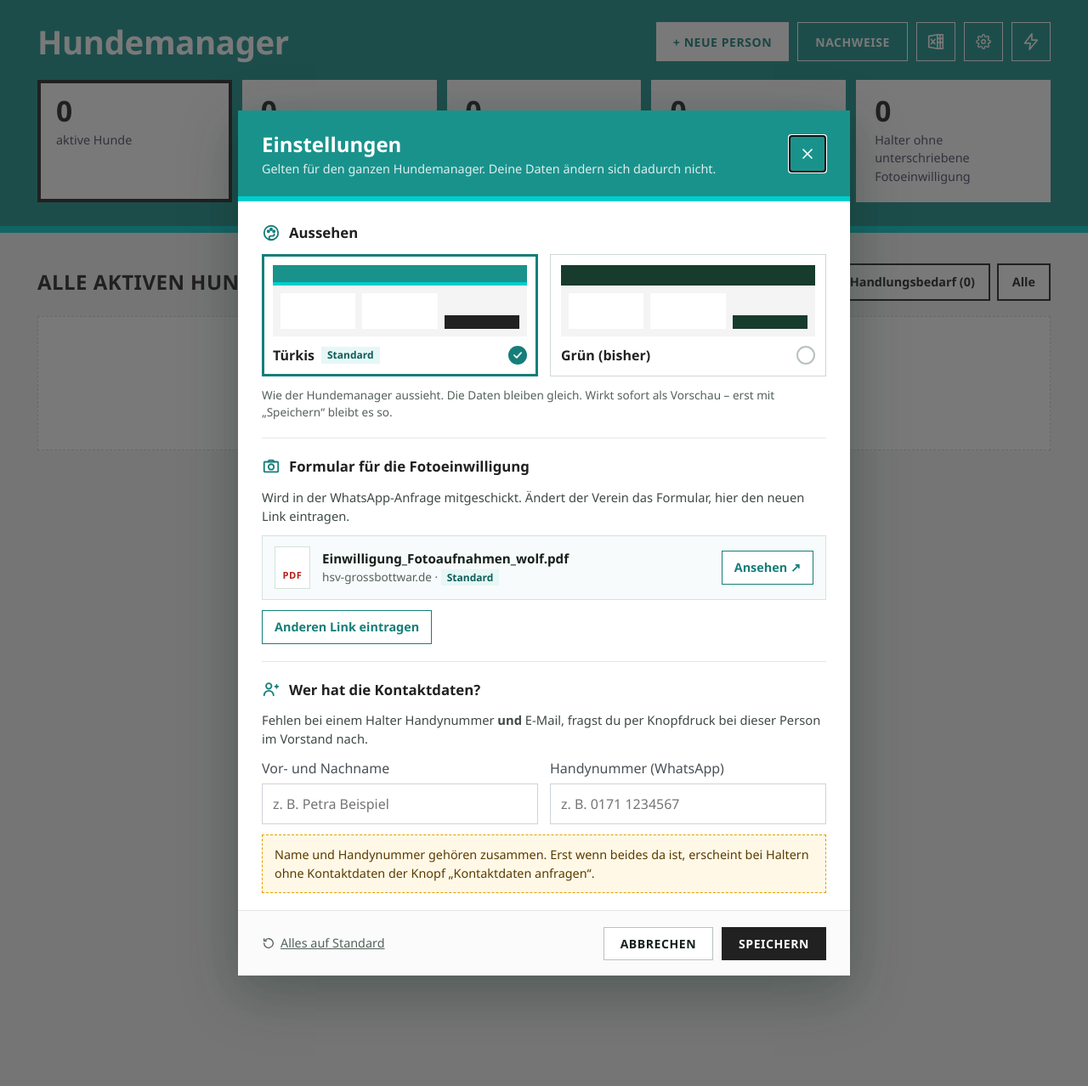
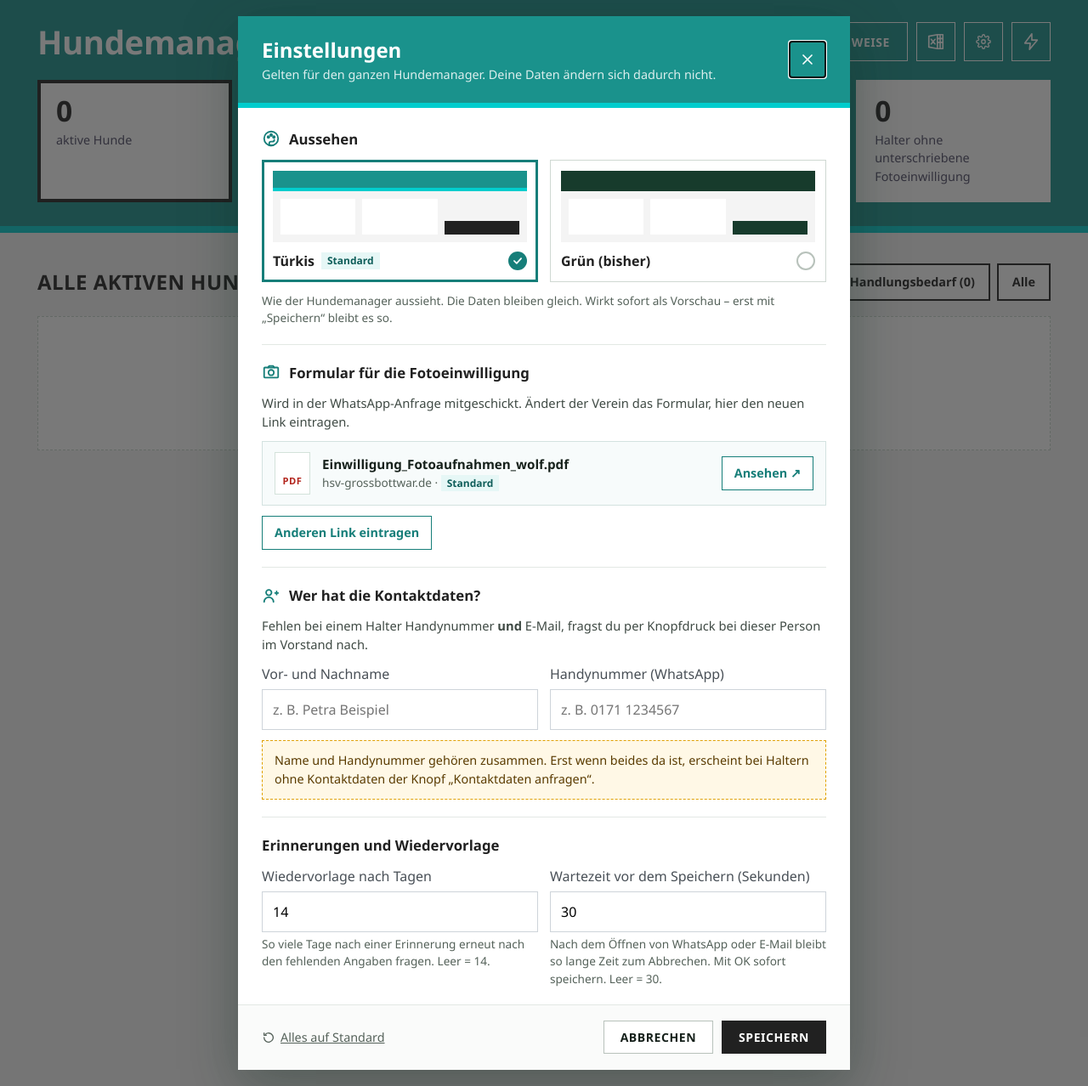
Before and after one commit to kai-osthoff/hundemanager, a Flask app: page / in a window 1280 px wide, after a click on "Einstellungen". Shown: the whole page at 85% size. Run offline with Flask 3, Linux system fonts and the light colour scheme; data that the repository does not hold is empty.

Commit message:
Wiedervorlage nach Erinnerungen mit abbrechbarem Countdown speichern

```diff
--- a/app.py
+++ b/app.py
@@ -1,7 +1,7 @@
 # app.py - Hauptanwendung
 from flask import Flask, render_template, request, redirect, url_for, flash, send_file, jsonify
 from flask_sqlalchemy import SQLAlchemy
-from datetime import datetime, date
+from datetime import datetime, date, timedelta
 from dateutil.relativedelta import relativedelta
 import io
 import json
@@ -16,7 +16,7 @@ import urllib.parse
 import traceback
 import openpyxl
 from openpyxl.styles import Font, PatternFill, Alignment, Border, Side
-from sqlalchemy import func, inspect, text #NEU
+from sqlalchemy import event, func, inspect, text #NEU
 import backup
 import bilder
 import mailto
@@ -127,6 +127,7 @@ class Hund(db.Model):
     gueltig_bbpi = db.Column(db.Date, nullable=True)
     gueltig_t = db.Column(db.Date, nullable=True)
     haftpflicht_gueltig = db.Column(db.Boolean, default=False)  # alte Ja/Nein-Angabe ohne Nachweis
+    wiedervorlage_am = db.Column(db.Date, nullable=True)
     bemerkung = db.Column(db.Text, nullable=True)
     person_id = db.Column(db.Integer, db.ForeignKey('person.id'), nullable=False)
     nachweise = db.relationship('Nachweis', backref='hund', lazy=True,
@@ -268,6 +269,20 @@ class Einstellung(db.Model):
 
 # Bekannte Einstellungen mit Standardwert - neue Einstellung = Eintrag hier
 EINSTELLUNGEN = {
+    'wiedervorlage_tage': {
+        'name': 'Wiedervorlage nach Tagen',
+        'hilfe': 'So viele Tage nach einer Erinnerung erneut nach den fehlenden Angaben fragen.',
+        'standard': '14',
+        'art': 'zahl',
+        'maximum': 3650,
+    },
+    'wiedervorlage_wartezeit': {
+        'name': 'Wartezeit vor dem Speichern (Sekunden)',
+        'hilfe': 'Nach dem Öffnen von WhatsApp oder E-Mail bleibt so lange Zeit zum Abbrechen. Mit OK sofort speichern.',
+        'standard': '30',
+        'art': 'zahl',
+        'maximum': 3600,
+    },
     'fotoeinwilligung_link': {
         'name': 'Link zum Formular „Einwilligung zu Fotoaufnahmen“',
         'hilfe': 'Wird in der WhatsApp-Anfrage mitgeschickt. Ändert der Verein das Formular, '
@@ -433,11 +448,33 @@ def hund_ansicht(hund):
         'gesamt': gesamt,
         'gesamt_text': GESAMT_TEXT[gesamt],
         'nachfragen': nachfragen,
+        'wiedervorlage_faellig': bool(hund.wiedervorlage_am and hund.wiedervorlage_am <= heute),
         'whatsapp_nachfrage': whatsapp_nachfrage,
         'email_nachfrage': email_nachfrage,
         'impf_nachfrage': impf_nachfrage(hund, impfungen),
         'impf_mail': impf_nachfrage(hund, impfungen, 'email'),
     }
+
+
+@event.listens_for(db.session.session_factory, 'before_commit')
+def erledigte_wiedervorlagen_entfernen(session):
+    # Erst Angaben/Nachweise speichern, damit auch neue Dokumente berücksichtigt werden.
+    session.flush()
+    for hund in session.query(Hund).filter(Hund.wiedervorlage_am.isnot(None)).all():
+        if not hund_ansicht(hund)['nachfragen']:
+            hund.wiedervorlage_am = None
+
+
+@app.route('/hund/<int:hund_id>/wiedervorlage', methods=['POST'])
+def wiedervorlage_speichern(hund_id):
+    hund = db.get_or_404(Hund, hund_id)
+    if hund_ansicht(hund)['nachfragen']:
+        hund.wiedervorlage_am = date.today() + timedelta(days=int(einstellung('wiedervorlage_tage')))
+    else:
+        hund.wiedervorlage_am = None
+    db.session.commit()
+    return jsonify(datum=format_datum(hund.wiedervorlage_am) if hund.wiedervorlage_am else None,
+                   faellig=bool(hund.wiedervorlage_am and hund.wiedervorlage_am <= date.today()))
 
 
 def impf_punkte(impfungen):
@@ -513,7 +550,7 @@ def index():
     for person in (alle_personen if ansicht == 'alle' else aktive):
         hunde = [hund_ansicht(h) for h in sorted(person.hunde, key=lambda h: h.name.lower())]
         if ansicht == 'handlungsbedarf':
-            hunde = [h for h in hunde if h['gesamt'] != 'ok']
+            hunde = [h for h in hunde if h['gesamt'] != 'ok' or h['wiedervorlage_faellig']]
             if not hunde:
                 continue
         if filter_:
@@ -530,7 +567,7 @@ def index():
         'bald': impf_stati.count('bald-ablaufend'),
         'abgelaufen': impf_stati.count('abgelaufen'),
         'ohne_haftpflicht': sum(1 for h in aktive_hunde if h['haftpflicht'] not in ('gueltig', 'bald-ablaufend')),
-        'handlungsbedarf': sum(1 for h in aktive_hunde if h['gesamt'] != 'ok'),
+        'handlungsbedarf': sum(1 for h in aktive_hunde if h['gesamt'] != 'ok' or h['wiedervorlage_faellig']),
         'ohne_fotoeinwilligung': sum(1 for p in aktive if p.foto_status in ('fehlt', 'ohne-nachweis')),
     }
 
@@ -1092,6 +1129,10 @@ def _einstellung_pruefen(schluessel, wert):
                f'oder +49 171 1234567 eingeben.'
     if EINSTELLUNGEN[schluessel]['art'] == 'auswahl' and wert and wert not in EINSTELLUNGEN[schluessel]['optionen']:
         return f'{EINSTELLUNGEN[schluessel]["name"]}: bitte einen Eintrag aus der Liste wählen.'
+    info = EINSTELLUNGEN[schluessel]
+    if info['art'] == 'zahl' and wert:
+        if not re.fullmatch(r'[0-9]+', wert) or not 1 <= int(wert) <= info['maximum']:
+            return f'{info["name"]}: bitte eine ganze Zahl zwischen 1 und {info["maximum"]} eingeben.'
     return None
 
 
--- /dev/null
+++ b/static/wiedervorlage.js
@@ -0,0 +1,91 @@
+// Frist auch nach Seitenwechsel/Neuladen fortsetzen; die App bestätigt keinen Versand.
+(() => {
+    const config = document.getElementById('wiedervorlage-config');
+    const wartezeit = Number(config.dataset.wartezeit);
+    const schluessel = 'hundemanager-wiedervorlagen';
+    const offen = JSON.parse(sessionStorage.getItem(schluessel) || '{}');
+    const speichernStatus = () => sessionStorage.setItem(schluessel, JSON.stringify(offen));
+    const laufend = new Set();
+    const karten = new Map(Array.from(document.querySelectorAll('[data-wiedervorlage]'))
+        .map(karte => [karte.dataset.wiedervorlage, karte]));
+
+    async function speichern(id) {
+        if (!offen[id] || laufend.has(id)) return;
+        laufend.add(id);
+        const karte = karten.get(id);
+        if (karte) {
+            karte.querySelector('[data-wiedervorlage-countdown]').hidden = true;
+            karte.querySelector('[data-wiedervorlage-status]').textContent = 'Wiedervorlage wird gespeichert …';
+        }
+        try {
+            const antwort = await fetch(offen[id].url, {method: 'POST'});
+            if (!antwort.ok) throw new Error('Speichern fehlgeschlagen');
+            const ergebnis = await antwort.json();
+            delete offen[id];
+            speichernStatus();
+            if (karte) {
+                const status = karte.querySelector('[data-wiedervorlage-status]');
+                status.textContent = ergebnis.datum
+                    ? `${ergebnis.faellig ? 'Wiedervorlage fällig seit' : 'Wiedervorlage am'} ${ergebnis.datum}`
+                    : 'Alles erledigt – keine Wiedervorlage nötig.';
+                status.className = ergebnis.faellig ? 'status-cell status-abgelaufen' : '';
+            }
+        } catch (fehler) {
+            // Keine stille Wiederholung: Saskia entscheidet mit OK über einen neuen Versuch.
+            offen[id].fehler = true;
+            speichernStatus();
+            if (karte) {
+                karte.querySelector('[data-wiedervorlage-countdown]').hidden = false;
+                karte.querySelector('[data-wiedervorlage-text]').textContent = 'Speichern fehlgeschlagen. Mit OK erneut versuchen.';
+                karte.querySelector('[data-wiedervorlage-status]').textContent = '';
+            }
+        } finally {
+            laufend.delete(id);
+        }
+    }
+
+    function aktualisieren() {
+        for (const [id, eintrag] of Object.entries(offen)) {
+            if (laufend.has(id)) continue;
+            const karte = karten.get(id);
+            if (eintrag.fehler) {
+                if (karte) {
+                    karte.querySelector('[data-wiedervorlage-countdown]').hidden = false;
+                    karte.querySelector('[data-wiedervorlage-text]').textContent = 'Speichern fehlgeschlagen. Mit OK erneut versuchen.';
+                }
+                continue;
+            }
+            const rest = Math.max(0, eintrag.ende - Date.now());
+            if (karte) {
+                karte.querySelector('[data-wiedervorlage-countdown]').hidden = false;
+                karte.querySelector('[data-wiedervorlage-text]').textContent = `Wiedervorlage wird in ${Math.ceil(rest / 1000)} Sekunden gespeichert …`;
+                const balken = karte.querySelector('[data-wiedervorlage-balken]');
+                balken.max = eintrag.dauer;
+                balken.value = rest;
+            }
+            if (rest === 0) speichern(id);
+        }
+    }
+
+    for (const [id, karte] of karten) {
+        karte.querySelector('[data-wiedervorlage-abbrechen]').addEventListener('click', () => {
+            if (laufend.has(id)) return;
+            delete offen[id];
+            speichernStatus();
+            karte.querySelector('[data-wiedervorlage-countdown]').hidden = true;
+        });
+        karte.querySelector('[data-wiedervorlage-ok]').addEventListener('click', () => speichern(id));
+    }
+    document.querySelectorAll('[data-wiedervorlage-link]').forEach(link => {
+        link.addEventListener('click', () => {
+            const id = link.dataset.wiedervorlageLink;
+            const karte = karten.get(id);
+            if (laufend.has(id)) return;
+            offen[id] = {ende: Date.now() + wartezeit * 1000, dauer: wartezeit * 1000, url: karte.dataset.url};
+            speichernStatus();
+            aktualisieren();
+        });
+    });
+    aktualisieren();
+    setInterval(aktualisieren, 200);
+})();
--- a/templates/_einstellungen_formular.html
+++ b/templates/_einstellungen_formular.html
@@ -95,6 +95,22 @@
         </div>
     </section>
 
+    <section class="einst-abschnitt">
+        <h3>Erinnerungen und Wiedervorlage</h3>
+        <div class="einst-zweispaltig">
+            {% for schluessel in ('wiedervorlage_tage', 'wiedervorlage_wartezeit') %}
+            {% set info = einstellungen_info[schluessel] %}
+            <div class="form-group">
+                <label for="einstellung-{{ schluessel }}">{{ info.name }}</label>
+                <input type="number" id="einstellung-{{ schluessel }}" name="{{ schluessel }}"
+                       value="{{ werte[schluessel] }}" min="1" max="{{ info.maximum }}" step="1"
+                       placeholder="{{ info.standard }}">
+                <small>{{ info.hilfe }} Leer = {{ info.standard }}.</small>
+            </div>
+            {% endfor %}
+        </div>
+    </section>
+
     <div class="einst-fuss">
         <button type="submit" name="standard" value="1" class="einst-zuruecksetzen"
                 onclick="return confirm('Alle Einstellungen auf den Standard zurücksetzen?');">
--- /dev/null
+++ b/templates/_wiedervorlage.html
@@ -0,0 +1,10 @@
+<div class="wiedervorlage" data-wiedervorlage="{{ hund.id }}"
+     data-url="{{ url_for('wiedervorlage_speichern', hund_id=hund.id) }}">
+    <div data-wiedervorlage-status role="status"{% if h.wiedervorlage_faellig %} class="status-cell status-abgelaufen"{% endif %}>{% if hund.wiedervorlage_am %}{{ 'Wiedervorlage fällig seit' if h.wiedervorlage_faellig else 'Wiedervorlage am' }} {{ hund.wiedervorlage_am|format_datum }}{% endif %}</div>
+    <div data-wiedervorlage-countdown hidden>
+        <span data-wiedervorlage-text></span>
+        <progress data-wiedervorlage-balken aria-label="Verbleibende Wartezeit"></progress>
+        <button type="button" class="mini" data-wiedervorlage-abbrechen>Abbrechen</button>
+        <button type="button" class="mini" data-wiedervorlage-ok title="Wiedervorlage sofort speichern">OK</button>
+    </div>
+</div>
--- a/templates/base.html
+++ b/templates/base.html
@@ -799,6 +799,8 @@
             font-size: 0.7rem;
             color: #55625A;
         }
+        .wiedervorlage { position: relative; z-index: 1; margin-top: 8px; font-size: 0.85rem; }
+        .wiedervorlage progress { display: block; width: 100%; height: 6px; margin: 6px 0; }
         .nachfrage span { flex: 1; }
         .nachfrage .mini-icon { width: 26px; height: 26px; }
         .hund-bemerkung { font-size: 0.7rem; color: #55625A; }
@@ -1099,6 +1101,8 @@
         <a href="#mail-hilfe" class="link-button"
            onclick="var d = document.getElementById('mail-hilfe'); if (d && d.showModal) { d.showModal(); return false; }">Hilfe: E-Mail</a>
     </footer>
+    <span id="wiedervorlage-config" data-wartezeit="{{ einstellungen_werte.wiedervorlage_wartezeit }}" hidden></span>
+    <script src="{{ url_for('static', filename='wiedervorlage.js') }}" defer></script>
     <script>
         // Einstellungen: Farbschema und WhatsApp-Vorschau live zeigen. Schließen ohne Speichern
         // setzt Formular und Farbschema zurück.
--- a/templates/hund_nachweise.html
+++ b/templates/hund_nachweise.html
@@ -40,14 +40,14 @@
             {% endfor %}
         </dl>
         {% if ansicht.impf_nachfrage %}
-            <a href="{{ ansicht.impf_nachfrage }}" target="whatsapp" rel="noopener" class="wa-zeile" style="margin-bottom: 8px;">
+            <a data-wiedervorlage-link="{{ hund.id }}" href="{{ ansicht.impf_nachfrage }}" target="whatsapp" rel="noopener" class="wa-zeile" style="margin-bottom: 8px;">
                 <svg width="20" height="20" viewBox="0 0 24 24" fill="none" stroke="currentColor" stroke-width="1.8" stroke-linecap="round" stroke-linejoin="round" aria-hidden="true"><path d="M4 20l1.4-4.2A8 8 0 1 1 8.3 20.7z"/><path d="M9 10h6M9 13.5h4"/></svg>
                 <span>Foto vom Impfpass per WhatsApp bei {{ hund.besitzer.vorname }} anfragen</span>
             </a>
         {% endif %}
         {% if ansicht.impf_mail %}
             <div class="mail-reihe" style="margin-bottom: 8px;">
-                <a href="{{ ansicht.impf_mail }}" class="wa-zeile mail-zeile">
+                <a data-wiedervorlage-link="{{ hund.id }}" href="{{ ansicht.impf_mail }}" class="wa-zeile mail-zeile">
                     <svg width="20" height="20" viewBox="0 0 24 24" fill="none" stroke="currentColor" stroke-width="1.8" stroke-linecap="round" stroke-linejoin="round" aria-hidden="true"><rect x="3" y="5" width="18" height="14" rx="2"/><path d="M3 7l9 6 9-6"/></svg>
                     <span>Foto vom Impfpass per E-Mail bei {{ hund.besitzer.vorname }} anfragen</span>
                 </a>
@@ -60,6 +60,10 @@
                 <a href="{{ url_for('person_bearbeiten', person_id=hund.besitzer.id) }}">Nummer eintragen</a>
             </div>
         {% endif %}
+    {% endif %}
+
+    {% if ansicht.nachfragen %}
+    {% with h = ansicht %}{% include '_wiedervorlage.html' %}{% endwith %}
     {% endif %}
 
     <h3 style="margin-top: 22px;">Neuen {{ arten[gewaehlte_art].name }}-Nachweis hochladen</h3>
--- a/templates/index.html
+++ b/templates/index.html
@@ -167,11 +167,11 @@
                 {% if h.whatsapp_nachfrage or h.email_nachfrage %}
                 <span>{{ anzahl }} {{ 'Angabe fehlt' if anzahl == 1 else 'Angaben fehlen' }} – anfragen</span>
                 {% if h.whatsapp_nachfrage %}
-                <a href="{{ h.whatsapp_nachfrage }}" target="whatsapp" rel="noopener" class="mini mini-icon mini-wa"
+                <a data-wiedervorlage-link="{{ hund.id }}" href="{{ h.whatsapp_nachfrage }}" target="whatsapp" rel="noopener" class="mini mini-icon mini-wa"
                    aria-label="Fehlende Angaben per WhatsApp anfragen" title="Fehlende Angaben per WhatsApp anfragen">{{ icon_wa }}</a>
                 {% endif %}
                 {% if h.email_nachfrage %}
-                <a href="{{ h.email_nachfrage }}" class="mini mini-icon mini-mail"
+                <a data-wiedervorlage-link="{{ hund.id }}" href="{{ h.email_nachfrage }}" class="mini mini-icon mini-mail"
                    aria-label="Fehlende Angaben per E-Mail anfragen" title="Fehlende Angaben per E-Mail anfragen">{{ icon_mail }}</a>
                 {% endif %}
                 {% else %}
@@ -179,6 +179,10 @@
                     <a href="{{ url_for('person_bearbeiten', person_id=person.id) }}" title="Für eine WhatsApp-Nachfrage fehlt die Handynummer.">Nummer eintragen</a></span>
                 {% endif %}
             </div>
+            {% endif %}
+
+            {% if h.nachfragen %}
+            {% include '_wiedervorlage.html' %}
             {% endif %}
 
             {% if hund.bemerkung %}<div class="hund-bemerkung">{{ hund.bemerkung }}</div>{% endif %}
--- a/templates/nachweise.html
+++ b/templates/nachweise.html
@@ -44,10 +44,10 @@
                     <td>
                         <div class="person-actions">
                             {% if f.email %}
-                            <a href="{{ f.email }}" class="knopf knopf-mail">E-Mail-Nachfrage</a>
+                            <a data-wiedervorlage-link="{{ f.hund.id }}" href="{{ f.email }}" class="knopf knopf-mail">E-Mail-Nachfrage</a>
                             {% endif %}
                             {% if f.whatsapp %}
-                            <a href="{{ f.whatsapp }}" target="whatsapp" rel="noopener" class="knopf knopf-whatsapp">WhatsApp-Nachfrage</a>
+                            <a data-wiedervorlage-link="{{ f.hund.id }}" href="{{ f.whatsapp }}" target="whatsapp" rel="noopener" class="knopf knopf-whatsapp">WhatsApp-Nachfrage</a>
                             {% elif not f.email %}
                             <a href="{{ url_for('person_bearbeiten', person_id=f.hund.besitzer.id) }}" class="knopf" title="Für WhatsApp fehlt die Handynummer">Handynummer fehlt</a>
                             {% if f.hund.besitzer.kontaktdaten_fehlen %}
@@ -56,6 +56,9 @@
                             {% endif %}
                             <a href="{{ url_for('hund_nachweise', hund_id=f.hund.id, art='impfpass') }}" class="knopf">Impfpass hochladen</a>
                         </div>
+                        {% with hund = f.hund, h = {'wiedervorlage_faellig': f.hund.wiedervorlage_am and f.hund.wiedervorlage_am <= heute} %}
+                        {% include '_wiedervorlage.html' %}
+                        {% endwith %}
                     </td>
                 </tr>
                 {% endfor %}
```
Also changed, not shown: tests/test_hundemanager.py (+80 -0 lines), tests/wiedervorlage.test.cjs (added, +97 -0 lines), .github/workflows/windows.yml.
